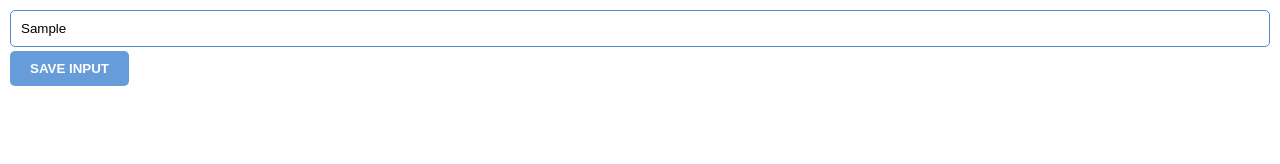
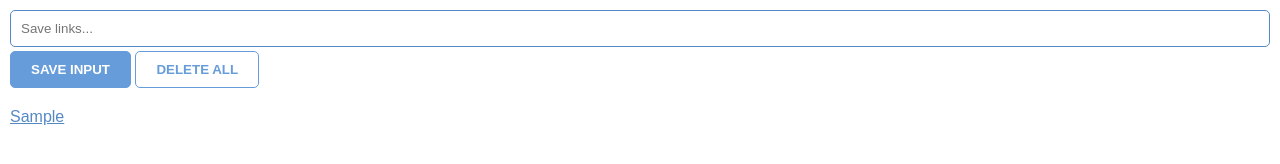
Before and after one commit to cgraham74/Browser_Extention_Save_Links, a browser extension: page index.html in a window 1280 px wide. Both pictures are taken after typing "Sample" into the empty fields and a click on the button "SAVE INPUT". Drawn offline with Linux system fonts and the light colour scheme.

Commit message:
added delete function

```diff
--- a/index.css
+++ b/index.css
@@ -2,6 +2,7 @@ body{
     margin: 0;
     padding: 10px;
     font-family: Arial, Helvetica, sans-serif;
+    min-width: 400px;
 }
 input, button{
 
@@ -20,9 +21,26 @@ button{
     padding: 10px 20px;
     border: none;
     border-radius: 5px;
-    font-weight: 700;
+    font-weight: bold;
+    border: 1px solid #669cda;
 
 }
+#delete-btn{
+    background-color: white;
+    color: #669cda;
+}
+
 button:hover{
    background-color: #5589c5;
 }
+#ul-el{
+    margin-top: 20px;
+    list-style: none;
+    padding-left: 0;
+}
+#ul-el > li{
+margin-top: 5px;
+}
+li a{
+  color: #5589c5
+}
--- a/index.html
+++ b/index.html
@@ -5,13 +5,16 @@
     <meta http-equiv="X-UA-Compatible" content="IE=edge">
     <meta name="viewport" content="width=device-width, initial-scale=1.0">
     <link rel="stylesheet" href="index.css">
-    <title>Extension</title>
+    <title>Links</title>
 </head>
 <body>
     <lable for="input-el">
-    <input type="text" name="input-el" id="input-el" placeholder="Input">
+    <input type="text" name="input-el" id="input-el" placeholder="Save links...">
     </lable>
-    <button type="button" id="input-btn" onclick="handleSaveInput()">SAVE INPUT</button>
+    <button type="button" id="input-btn">SAVE INPUT</button>
+    <button type="button" id="delete-btn">DELETE ALL</button>
+    <ul id="ul-el">
+    </ul>
     <script src="index.js"></script>
 </body>
 </html>
--- a/index.js
+++ b/index.js
@@ -1,3 +1,56 @@
-function handleSaveInput(){
-    console.log("button clicked");
+
+let myLinks = [];
+
+const inputEl = document.getElementById('input-el');
+const inputBtn = document.getElementById("input-btn");
+const ulEl = document.getElementById("ul-el");
+const deleteBtn = document.getElementById("delete-btn");
+const linksFromLocalStorage = JSON.parse(localStorage.getItem("myLinks"))
+console.log("LS1"+linksFromLocalStorage)
+
+if(linksFromLocalStorage){
+    myLinks = linksFromLocalStorage;
+    render(myLinks);
 }
+
+/**
+ * Creates the list of elements and adds them to the DOM
+ */
+function render(links){
+    let listItems = "";
+    for( let i = 0; i < links.length; i++){
+        listItems += `
+        <li>
+            <a target='_blank' href='${links[i]}'>
+             ${links[i]}
+            </a>
+        </li>`
+        // console.log(listItems)
+    }
+    ulEl.innerHTML = listItems;
+}
+
+
+/**
+ * Event Listener clears the DOM, Links, and removes elements.
+ */
+deleteBtn.addEventListener("dblclick", function(){
+    localStorage.clear();
+    myLinks = [];
+    render(myLinks)
+});
+
+
+/**
+ * Event listener for the Save button
+ * It adds links to an array.
+ * It then clears the input field
+ * Calls the renderLinks() function
+ */
+inputBtn.addEventListener("click", function(){
+    myLinks.push(inputEl.value);
+    inputEl.value = "";
+    localStorage.setItem("myLinks", JSON.stringify(myLinks))
+    render(myLinks)
+});
+console.log(myLinks)
```
Also changed, not shown: icon.png (added), manifest.json (added).
